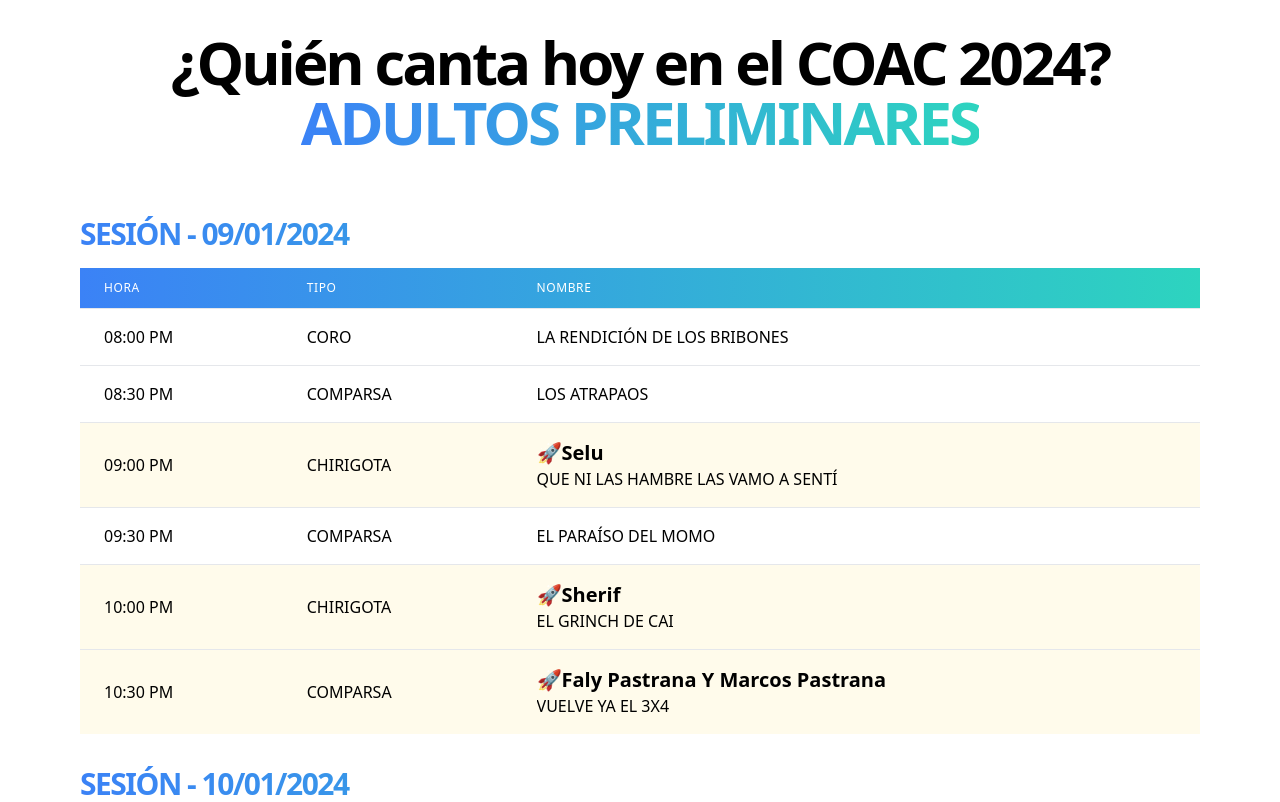
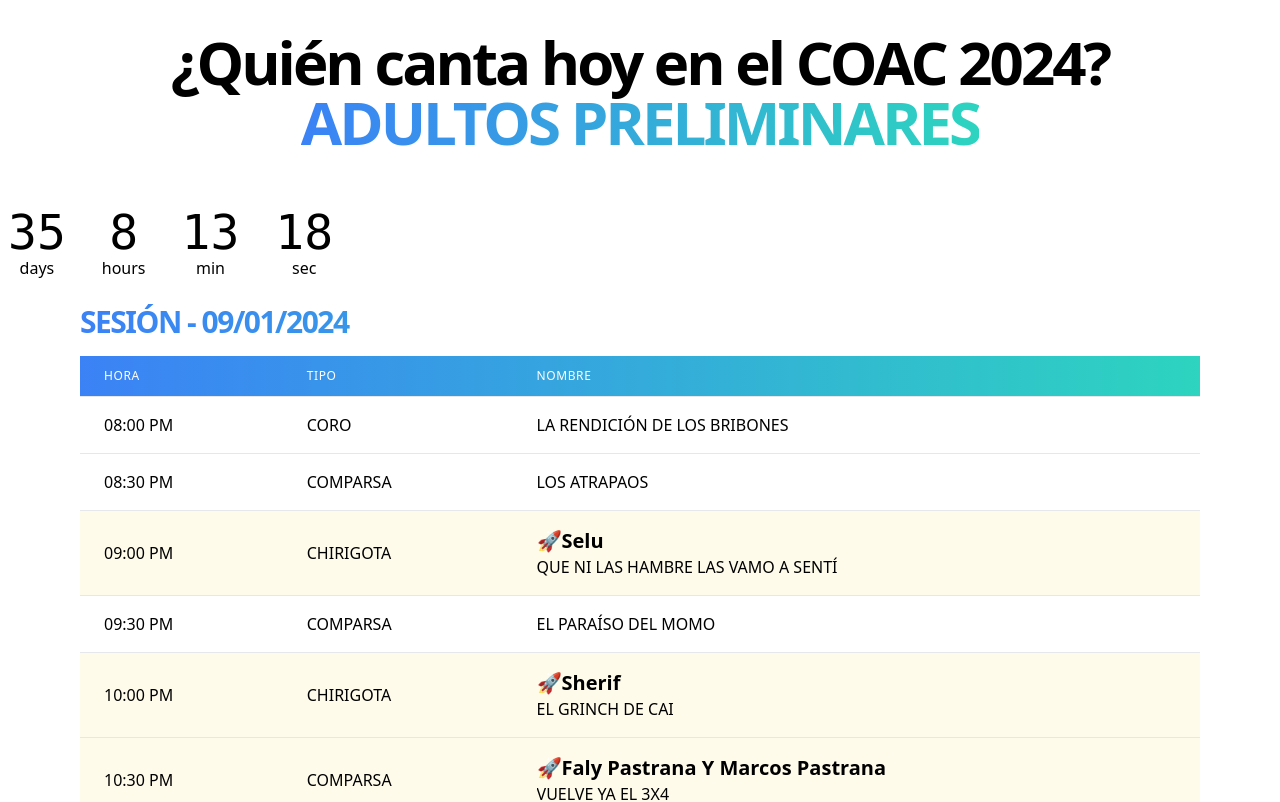
Before and after one commit to nandovejer/coac-quien-canta-hoy, a React (Vite) app: page / in a window 1280 px wide. Shown: the top 802 px of the page. Built offline with nearby package versions, Linux system fonts and the light colour scheme.

Commit message:
cuenta atrás estática

```diff
--- a/src/App.tsx
+++ b/src/App.tsx
@@ -1,5 +1,6 @@
 import './App.css'
 import DynamicTable from './components/DynamicTable'
+import CountdownTimer from './components/CountdownTimer'
 import jsonData from './data/COAC_2024_ADULTOS_PRELIMINARES.json'
 function App() {
 
@@ -13,7 +14,8 @@
       </header>
 
       <main>
-        <DynamicTable data={jsonData} />
+        <CountdownTimer targetDate="2023-12-31T23:59:59" />
+        <DynamicTable data={jsonData} />l4
       </main>
     </>
   )
--- /dev/null
+++ b/src/components/CountdownTimer.tsx
@@ -0,0 +1,63 @@
+import React, { useState, useEffect } from 'react';
+
+interface CountdownTimerProps {
+    targetDate: string;
+}
+
+const CountdownTimer: React.FC<CountdownTimerProps> = ({ targetDate }) => {
+    const calculateTimeLeft = () => {
+        const difference = +new Date(targetDate) - +new Date();
+        if (difference <= 0) {
+            return { days: 0, hours: 0, minutes: 0, seconds: 0 };
+        }
+
+        return {
+            days: Math.floor(difference / (1000 * 60 * 60 * 24)),
+            hours: Math.floor((difference / (1000 * 60 * 60)) % 24),
+            minutes: Math.floor((difference / 1000 / 60) % 60),
+            seconds: Math.floor((difference / 1000) % 60),
+        };
+    };
+
+    const [timeLeft, setTimeLeft] = useState(calculateTimeLeft());
+
+    useEffect(() => {
+        const interval = setInterval(() => {
+            setTimeLeft(calculateTimeLeft());
+        }, 1000);
+
+        return () => clearInterval(interval);
+    }, [calculateTimeLeft, targetDate]);
+
+
+    return (
+        <div className="grid grid-flow-col gap-5 text-center auto-cols-max">
+            <div className="flex flex-col p-2 bg-neutral rounded-box text-neutral-content">
+                <span className="countdown font-mono text-5xl">
+                    {timeLeft.days}
+                </span>
+                days
+            </div>
+            <div className="flex flex-col p-2 bg-neutral rounded-box text-neutral-content">
+                <span className="countdown font-mono text-5xl">
+                    {timeLeft.hours}
+                </span>
+                hours
+            </div>
+            <div className="flex flex-col p-2 bg-neutral rounded-box text-neutral-content">
+                <span className="countdown font-mono text-5xl">
+                    {timeLeft.minutes}
+                </span>
+                min
+            </div>
+            <div className="flex flex-col p-2 bg-neutral rounded-box text-neutral-content">
+                <span className="countdown font-mono text-5xl">
+                    {timeLeft.seconds}
+                </span>
+                sec
+            </div>
+        </div>
+    );
+};
+
+export default CountdownTimer;
```
